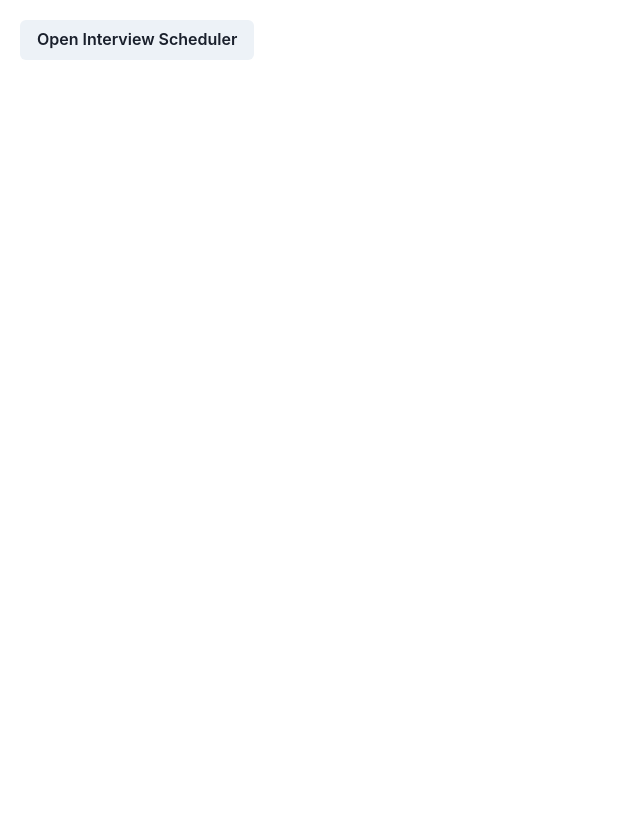
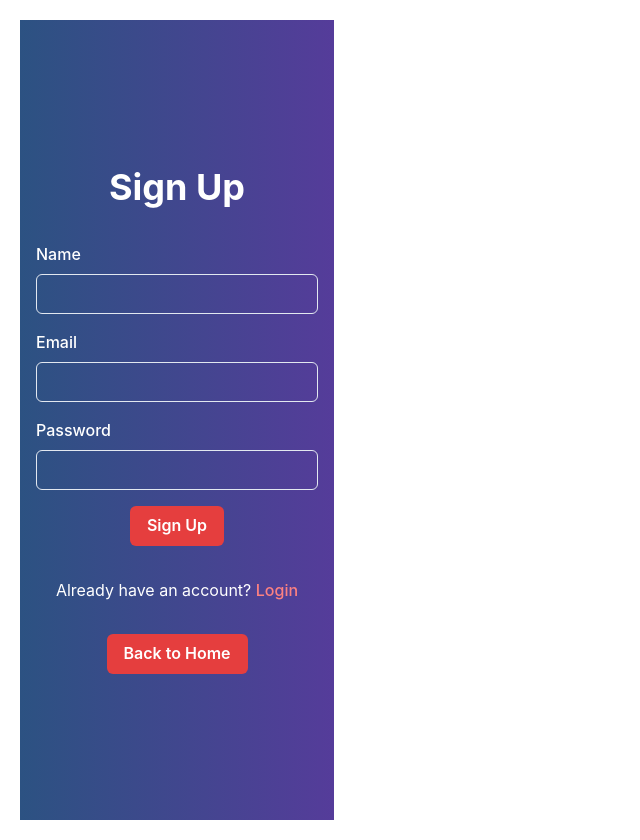
Before and after one commit to K-Pat/MediHacks, a React (Vite) app in the folder frontend/: page /signup in a window 1280 px wide. Shown: the whole page, without its empty margins (0-640 px from the left). Before the commit the page ends 800 px from the top, so only its background shows below. Built offline with nearby package versions, Linux system fonts and the light colour scheme.

Commit message:
login signup homepage

```diff
--- a/frontend/package.json
+++ b/frontend/package.json
@@ -16,9 +16,12 @@
     "date-fns": "^3.6.0",
     "framer-motion": "^11.2.13",
     "react": "^18.3.1",
-    "react-dom": "^18.3.1"
+    "react-dom": "^18.3.1",
+    "react-router-dom": "^6.24.1"
   },
   "devDependencies": {
+    "@splinetool/react-spline": "^4.0.0",
+    "@splinetool/runtime": "^1.8.9",
     "@types/react": "^18.3.3",
     "@types/react-dom": "^18.3.0",
     "@typescript-eslint/eslint-plugin": "^7.13.1",
--- a/frontend/src/App.tsx
+++ b/frontend/src/App.tsx
@@ -1,26 +1,32 @@
-import React, { useState } from 'react';
+// src/App.tsx
 import { ChakraProvider, Box } from '@chakra-ui/react';
-import InterviewScheduler from './components/InterviewScheduler';
+import { BrowserRouter as Router, Route, Routes } from 'react-router-dom';
+import HomePage from './pages/Home/HomePage';
+import SignupPage from './pages/Signup/SignupPage';
+import LoginPage from './pages/Login/LoginPage';
 import Quiz from './components/Quiz';
 
 const App = () => {
-  const [showQuiz, setShowQuiz] = useState(false);
+  // const [showQuiz, setShowQuiz] = useState(false);
 
-  const handleSchedulerFinish = () => {
-    setShowQuiz(true);
-  };
+  // const handleSchedulerFinish = () => {
+  //   setShowQuiz(true);
+  // };
 
   return (
     <ChakraProvider>
-      <Box p={5}>
-        {!showQuiz ? (
-          <InterviewScheduler onFinish={handleSchedulerFinish} />
-        ) : (
-          <Quiz />
-        )}
-      </Box>
+      <Router>
+        <Box p={5}>
+          <Routes>
+            <Route path="/" element={<HomePage />} />
+            <Route path="/signup" element={<SignupPage />} />
+            <Route path="/login" element={<LoginPage />} />
+            <Route path="/quiz" element={<Quiz />} />
+          </Routes>
+        </Box>
+      </Router>
     </ChakraProvider>
   );
 };
 
-export default App
+export default App;
--- /dev/null
+++ b/frontend/src/constants/routes.constants.ts
@@ -0,0 +1,5 @@
+export const ROUTE_PATHS = {
+    HOME: '/',
+    LOGIN: '/login',
+    SIGNUP: '/signup',
+  };
--- /dev/null
+++ b/frontend/src/pages/Home/HomePage.tsx
@@ -0,0 +1,34 @@
+import { Box, Button, Heading, Text, VStack, HStack } from '@chakra-ui/react';
+import { useNavigate } from 'react-router-dom';
+
+const HomePage = () => {
+  const navigate = useNavigate();
+
+  return (
+    <Box
+      bgGradient="linear(to-r, blue.700, purple.700)"
+      color="white"
+      minHeight="100vh"
+      display="flex"
+      alignItems="center"
+      justifyContent="center"
+      textAlign="center"
+      p={4}
+    >
+      <VStack spacing={8}>
+        <Heading size="2xl">Welcome to Our Cool Platform</Heading>
+        <Text fontSize="xl">Sign up now to get started!</Text>
+        <HStack spacing={4}>
+          <Button colorScheme="red" onClick={() => navigate('/signup')}>
+            Sign Up
+          </Button>
+          <Button colorScheme="red" onClick={() => navigate('/login')}>
+            Login
+          </Button>
+        </HStack>
+      </VStack>
+    </Box>
+  );
+};
+
+export default HomePage;
--- /dev/null
+++ b/frontend/src/pages/Login/LoginPage.tsx
@@ -0,0 +1,56 @@
+// src/components/Login.tsx
+import React from 'react';
+import { Box, Button, FormControl, FormLabel, Input, VStack, Heading, Text, Link } from '@chakra-ui/react';
+import { useNavigate } from 'react-router-dom';
+
+const LoginPage = () => {
+  const navigate = useNavigate();
+
+  const handleSubmit = (event: React.FormEvent) => {
+    event.preventDefault();
+    // Handle login form submission logic here
+  };
+
+  return (
+    <Box
+      bgGradient="linear(to-r, blue.700, purple.700)"
+      color="white"
+      minHeight="100vh"
+      display="flex"
+      alignItems="center"
+      justifyContent="center"
+      textAlign="center"
+      p={4}
+    >
+      <VStack spacing={8} width="100%" maxWidth="md">
+        <Heading>Login</Heading>
+        <form onSubmit={handleSubmit}>
+          <VStack spacing={4}>
+            <FormControl id="email">
+              <FormLabel>Email</FormLabel>
+              <Input type="email" />
+            </FormControl>
+            <FormControl id="password">
+              <FormLabel>Password</FormLabel>
+              <Input type="password" />
+            </FormControl>
+            <Button type="submit" colorScheme="red">
+              Login
+            </Button>
+          </VStack>
+        </form>
+        <Text>
+          Don't have an account?{' '}
+          <Link color="red.300" onClick={() => navigate('/signup')}>
+            Sign Up
+          </Link>
+        </Text>
+        <Button colorScheme="red" onClick={() => navigate('/')}>
+          Back to Home
+        </Button>
+      </VStack>
+    </Box>
+  );
+};
+
+export default LoginPage;
--- /dev/null
+++ b/frontend/src/pages/Signup/SignupPage.tsx
@@ -0,0 +1,60 @@
+// src/components/SignUp.tsx
+import React from 'react';
+import { Box, Button, FormControl, FormLabel, Input, VStack, Heading, Text, Link } from '@chakra-ui/react';
+import { useNavigate } from 'react-router-dom';
+
+const SignUpPage = () => {
+  const navigate = useNavigate();
+
+  const handleSubmit = (event: React.FormEvent) => {
+    event.preventDefault();
+    // Handle sign-up form submission logic here
+  };
+
+  return (
+    <Box
+      bgGradient="linear(to-r, blue.700, purple.700)"
+      color="white"
+      minHeight="100vh"
+      display="flex"
+      alignItems="center"
+      justifyContent="center"
+      textAlign="center"
+      p={4}
+    >
+      <VStack spacing={8} width="100%" maxWidth="md">
+        <Heading>Sign Up</Heading>
+        <form onSubmit={handleSubmit}>
+          <VStack spacing={4}>
+            <FormControl id="name">
+              <FormLabel>Name</FormLabel>
+              <Input type="text" />
+            </FormControl>
+            <FormControl id="email">
+              <FormLabel>Email</FormLabel>
+              <Input type="email" />
+            </FormControl>
+            <FormControl id="password">
+              <FormLabel>Password</FormLabel>
+              <Input type="password" />
+            </FormControl>
+            <Button type="submit" colorScheme="red">
+              Sign Up
+            </Button>
+          </VStack>
+        </form>
+        <Text>
+          Already have an account?{' '}
+          <Link color="red.300" onClick={() => navigate('/login')}>
+            Login
+          </Link>
+        </Text>
+        <Button colorScheme="red" onClick={() => navigate('/')}>
+          Back to Home
+        </Button>
+      </VStack>
+    </Box>
+  );
+};
+
+export default SignUpPage;
```
Also changed, not shown: 1 other file (tests, documents, lock files or other folders).
